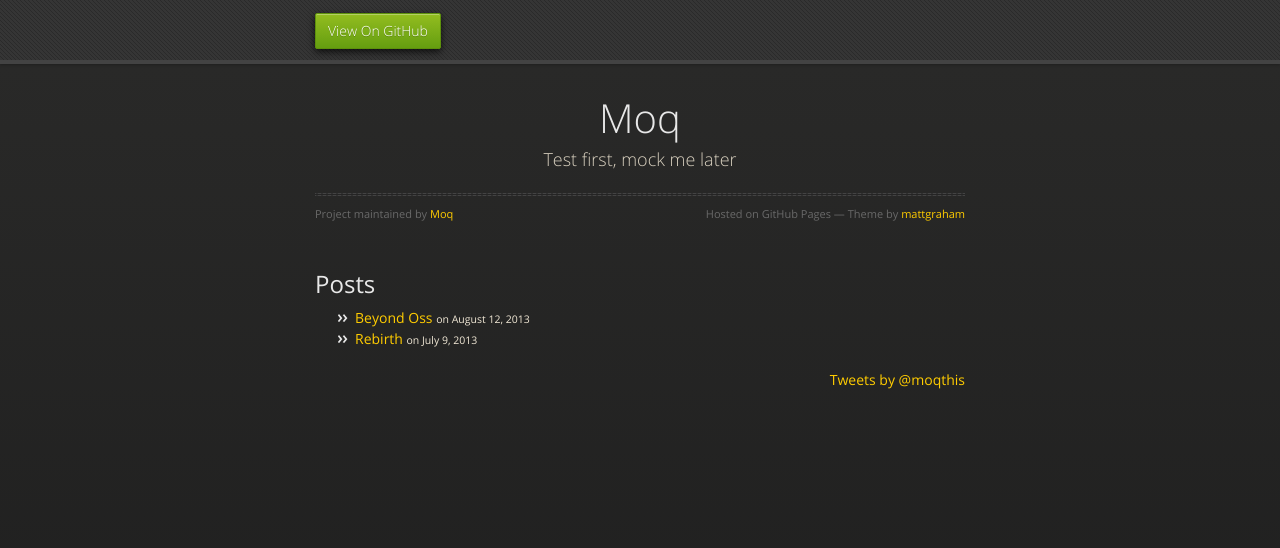
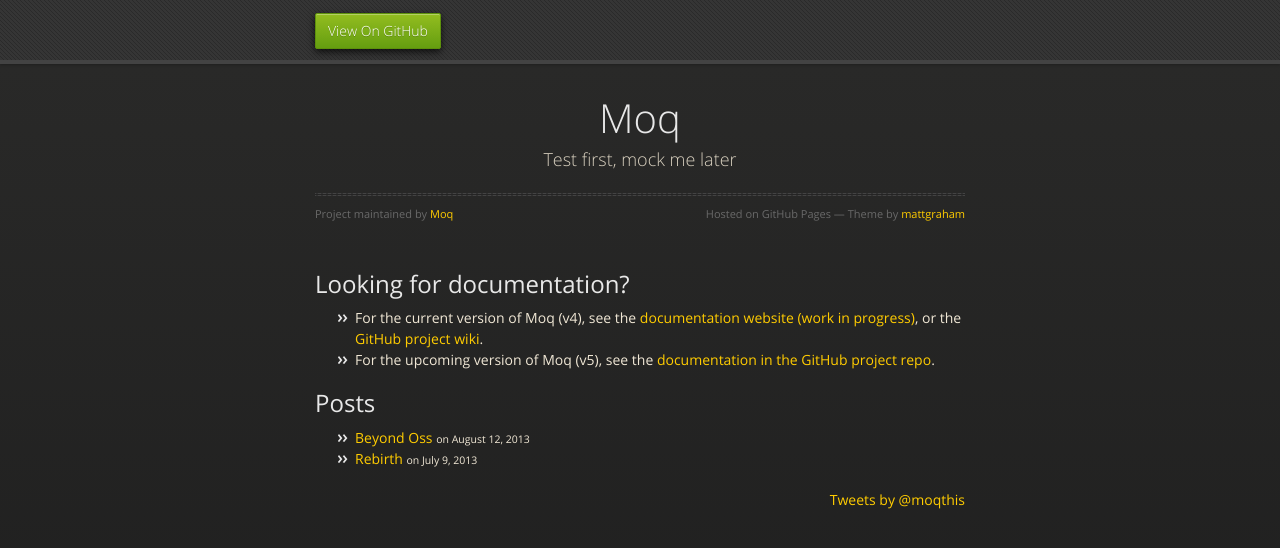
Before and after one commit to moq/moq.github.io, a Jekyll site: the page built from index.html, in a window 1280 px wide. Shown: the top 548 px of the page. Built offline with Jekyll 4.4.1, drawn with Linux system fonts in a browser that asks for light colours; nearby versions of some CDN libraries; comment, search, counter and statistics services are not loaded.

Commit message:
Add 'Looking for documentation?' section

```diff
--- a/index.html
+++ b/index.html
@@ -4,6 +4,13 @@
 ---
 
 <div class="content">
+  <div class="related">
+    <h2>Looking for documentation?</h2>
+    <ul>
+      <li>For the current version of Moq (v4), see the <a href="https://www.moqthis.com/moq4/">documentation website (work in progress)</a>, or the <a href="https://github.com/moq/moq4/wiki">GitHub project wiki</a>.</li>
+      <li>For the upcoming version of Moq (v5), see the <a href="https://github.com/moq/moq/tree/main/docs">documentation in the GitHub project repo</a>.</li>
+    </ul>
+  </div>
   <div class="related">
     <h2>Posts</h2>
     <ul>
```
